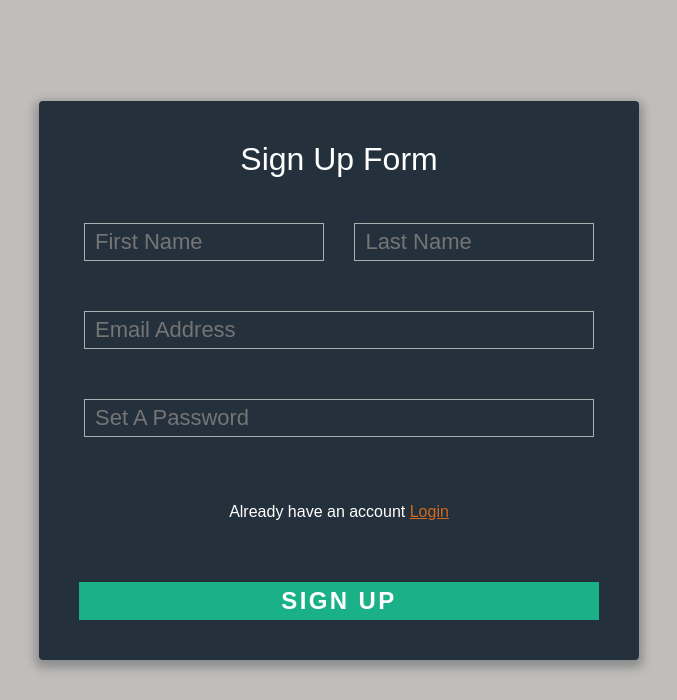
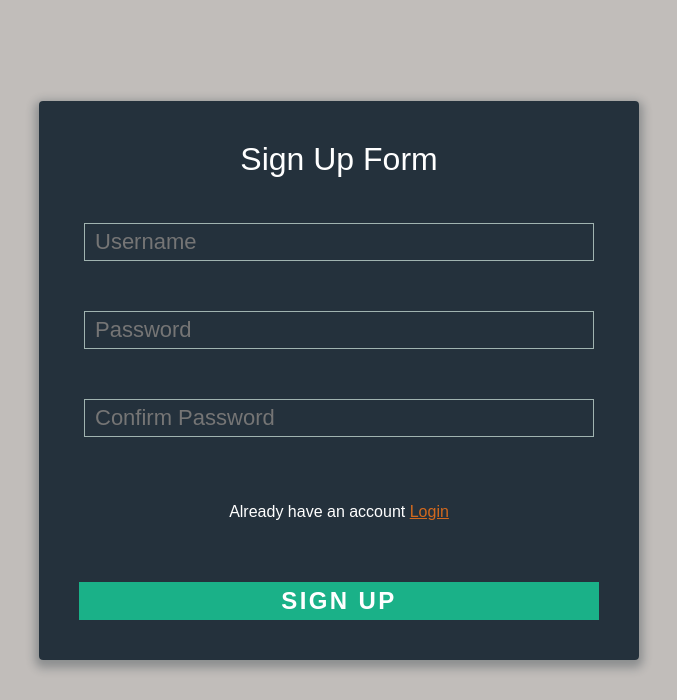
Before and after one commit to Muntasir2179/text-analyzer, a Django app: page /signup/ in a window 1280 px wide. Shown: the top 700 px of the page, without its empty margins (301-978 px from the left). Run offline with Django 5.2, Linux system fonts and the light colour scheme.

Commit message:
user signup and authentication

```diff
--- a/templates/includes/nav_footer.html
+++ b/templates/includes/nav_footer.html
@@ -25,15 +25,18 @@
             </button>
             <div class="collapse navbar-collapse" id="navbarNav">
                 <ul class="navbar-nav ms-auto flex-nowrap">
+                    {% if request.user.is_authenticated %}
                     <li class="nav-item">
                         <a class="nav-link" href="/logout">Logout</a>
                     </li>
+                    {% else %}
                     <li class="nav-item">
                         <a class="nav-link" href="/login">Login</a>
                     </li>
                     <li class="nav-item">
                         <a class="nav-link" href="/signup">Signup</a>
                     </li>
+                    {% endif %}
                 </ul>
             </div>
         </div>
--- a/templates/signup.html
+++ b/templates/signup.html
@@ -14,26 +14,21 @@
         <div>
             <h1>Sign Up Form</h1>
         </div>
-        <form action="{% url "save_signup_info" %}" method="post">
+        <form action="/signup/" method="POST">
             {% csrf_token %}
-            <div class="top-row">
-                <div class="field-wrap">
-                    <input type="text" required placeholder="First Name" />
-                </div>
-                <div class="field-wrap">
-                    <input type="text" required placeholder="Last Name" />
-                </div>
+            <div class="field-wrap">
+                <input type="text" required placeholder="Username" name="username"/>
             </div>
             <div class="field-wrap">
-                <input type="email" required placeholder="Email Address" />
+                <input type="password" required placeholder="Password" name="password1"/>
             </div>
             <div class="field-wrap">
-                <input type="password" required placeholder="Set A Password" />
+                <input type="password" required placeholder="Confirm Password" name="password2"/>
             </div>
             <div class="field-wrap">
                 <p>Already have an account <a href="{% url "login" %}">Login</a></p>
             </div>
-            <button type="submit" class="button button-block">Sign Up</button>
+            <input class="button" type="submit" value="Sign Up">
         </form>
     </div>
 </body>
--- a/text_retrieval/urls.py
+++ b/text_retrieval/urls.py
@@ -3,10 +3,9 @@ from . import views
 
 urlpatterns = [
     path('', views.index, name='index'),
-    path('login/', views.login, name='login'),
-    path('login_success/', views.login_success, name='login_success'),
-    path('signup/', views.signup, name='signup'),
-    path('save_signup_info/', views.save_signup_info, name='save_signup_info'),
+    path('login/', views.login_function, name='login'),
+    path('signup/', views.signup_function, name='signup'),
+    path('logout/', views.logout_function, name='logout'),
     path('text_analyze/', views.text_analyze, name='text_analyze'),
     path('text_analyze/chat/', views.chat, name='chat'),
     path('response_history/', views.response_history, name='response_history'),
--- a/text_retrieval/views.py
+++ b/text_retrieval/views.py
@@ -1,28 +1,80 @@
 from django.shortcuts import render, redirect
+from django.contrib.auth.forms import UserCreationForm, AuthenticationForm
+from django.contrib.auth import authenticate, login as loginUser, logout
 from django.contrib.auth.decorators import login_required
 
+
 # Create your views here.
-# @login_required(login_url='login_page')
+
+@login_required(login_url='login')
 def index(request):
+    if request.user.is_authenticated:
+        return render(request, 'index.html')
     return render(request, 'index.html')
 
+@login_required(login_url='login')
 def text_analyze(request):
     return render(request=request, template_name='text_analyze.html')
 
+@login_required(login_url='login')
 def chat(request):
     return render(request=request, template_name='chat.html')
 
+@login_required(login_url='login')
 def response_history(request):
     return render(request=request, template_name='table.html')
 
-def login(request):
-    return render(request=request, template_name='login.html')
+def login_function(request):
+    if request.method == 'GET':
+        print("inside login GET")
+        form = AuthenticationForm()
+        context = {
+            "form": form
+        }
+        return render(request=request, template_name='login.html', context=context)
 
-def signup(request):
-    return render(request=request, template_name='signup.html')
+    else:
+        print("inside login POST")
+        form = AuthenticationForm(data=request.POST)
+        print(form.is_valid())
+        if form.is_valid():
+            username = form.cleaned_data.get('username')
+            password = form.cleaned_data.get('password')
 
-def save_signup_info(request):
+            print(username)
+            print(password)
+
+            user = authenticate(username=username, password=password)
+            if user is not None:
+                loginUser(request, user)
+                return redirect('index')
+        else:
+            context = {
+                "form": form
+            }
+            return render(request=request, template_name='login.html', context=context)
+
+def signup_function(request):
+    if request.method == 'GET':
+        form = UserCreationForm()
+        context = {
+            'form': form
+        }
+        return render(request=request, template_name='signup.html', context=context)
+
+    if request.method == 'POST':
+        form = UserCreationForm(request.POST)
+        context = {
+            'form': form
+        }
+
+        if form.is_valid():
+            user = form.save()
+            if user is not None:
+                return redirect('login')
+        else:
+            return render(request=request, template_name='signup.html', context=context)
+
+def logout_function(request):
+    logout(request=request)
     return redirect('login')
-
-def login_success(request):
-    return redirect('index')
```
Also changed, not shown: templates/login.html (+4 -4 lines), 1 other file.
